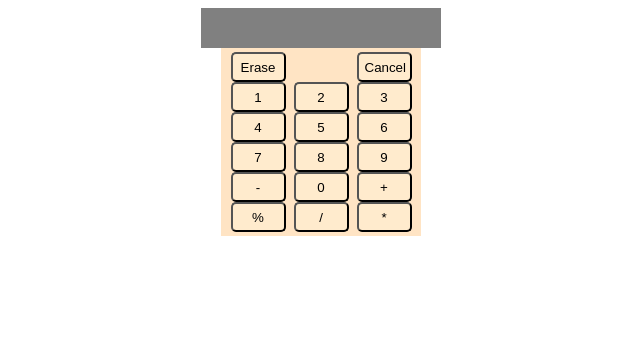
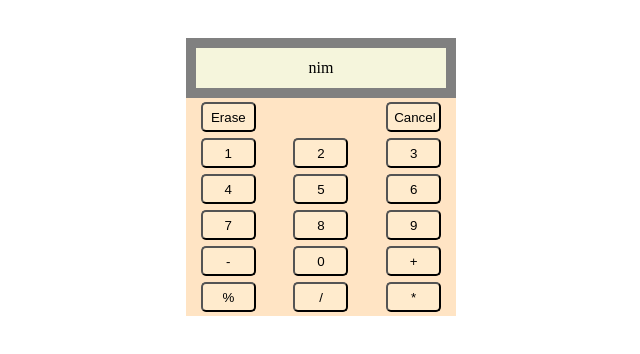
Before and after one commit to Arupyaa/basic-calculator, a plain HTML site: page index.html in a window 1280 px wide. Shown: the whole page, without its empty margins (319-959 px from the left). Drawn offline with Linux system fonts and the light colour scheme.

Commit message:
tried to align display with button layout

```diff
--- a/index.html
+++ b/index.html
@@ -9,8 +9,9 @@
 </head>
 
 <body>
+    <div id="calculator-body">
         <div id="display-container">
-        <div id="display-inner"></div>
+            <div id="display-inner">nim</div>
         </div>
         <div id="button-layout">
             <div id="row-0">
@@ -50,7 +51,7 @@
             </div>
 
         </div>
-
+    </div>
     <script src="script.js"></script>
 </body>
 
--- a/style.css
+++ b/style.css
@@ -1,37 +1,51 @@
 body{
     display: flex;
+    justify-content: center;
+}
+
+#calculator-body{
+    display: flex;
     flex-direction: column;
-    justify-content: center;
-    align-items: center;
+
+    margin: 30px auto;
 }
 
 #display-container{
-    width: 200px;
-
+    width: 250px;
+    height: 40px;
+    flex:auto;
     background-color: gray;
     display: flex;
     justify-content: center;
     align-items: center;
-    padding: 20px;
+    padding: 10px;
 }
 #display-inner{
-
+    flex: 1;
+    width: 100%;
+    height: 100%;
     background-color: beige;
+    display: flex;
+    justify-content: center;
+    align-items: center;
+    text-align: center;
 }
 
 
 #button-layout{
-    width: 200px;
+    flex: auto;
+
     display: flex;
     flex-direction: column;
     background-color: bisque;
     padding: 4px 0px;
+    gap: 6px;
 }
 
 #button-layout div{
     display: flex;
     gap:8px;
-    justify-content: center;
+    justify-content: space-around;
 }
 
 #padding-btn{
```
Lines whose indentation alone changed are shown as unchanged.
